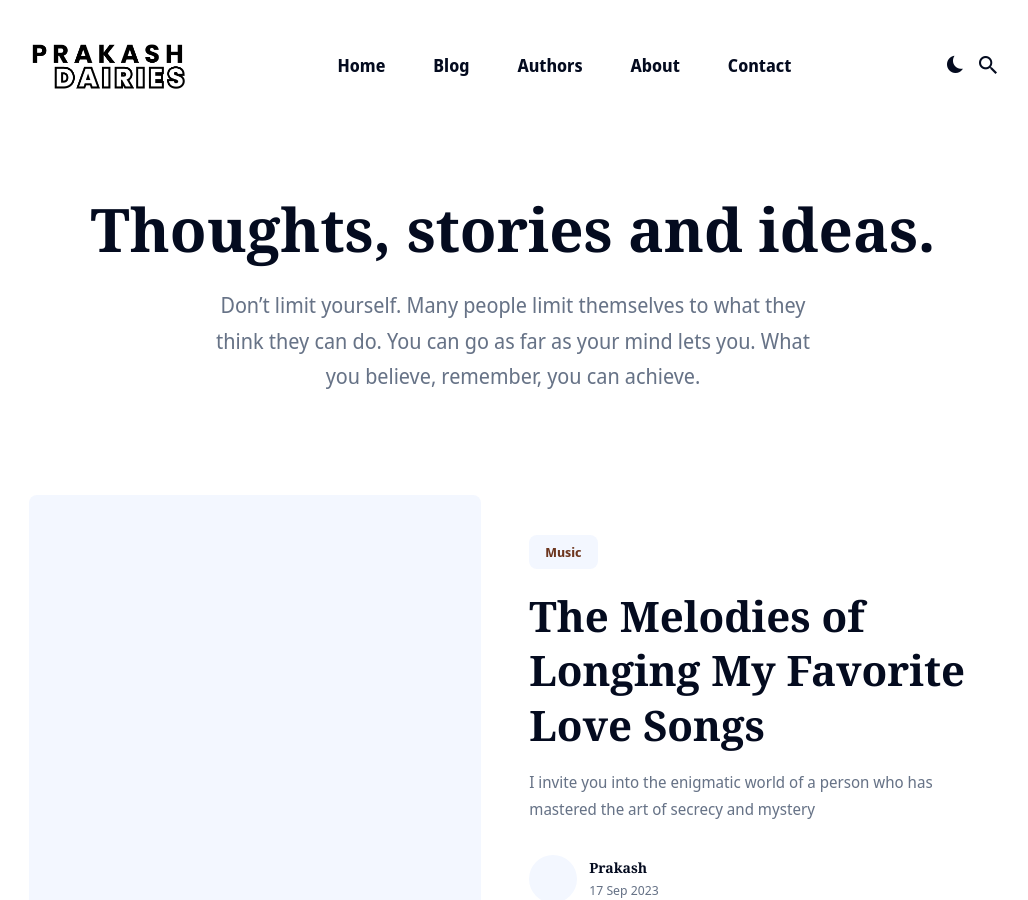
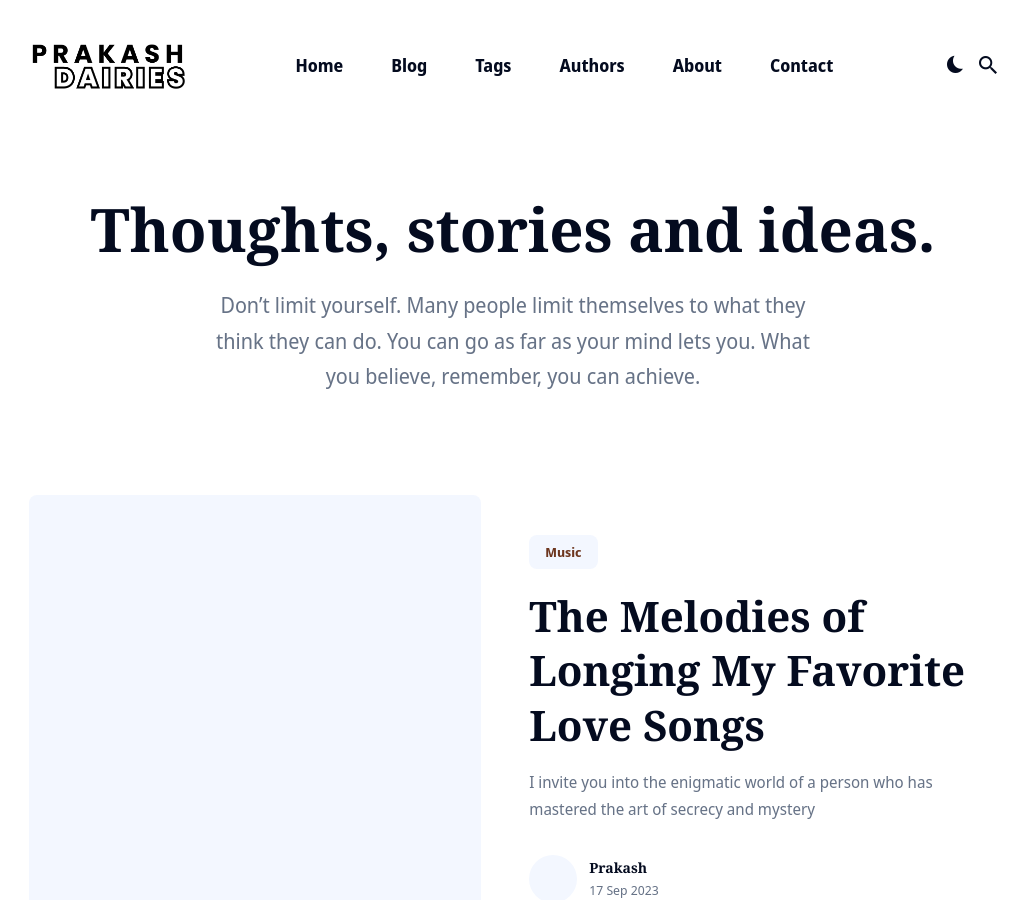
Before and after one commit to PrakasRavichandran/dairy-blog, a Jekyll site: the page built from index.html, in a window 1280 px wide and 900 px high. Shown: the whole window, without its empty margins (127-1155 px from the left). Built offline with Jekyll 4.4.1, drawn with Linux system fonts in a browser that asks for light colours; nearby versions of some CDN libraries.

Commit message:
Update settings.yml

```diff
--- a/_data/settings.yml
+++ b/_data/settings.yml
@@ -14,6 +14,8 @@ menu__settings:
       url: '/'
     - title: 'Blog'
       url: '/blog/'
+    - title: 'Tags'
+      url: '/tags'
     - title: 'Authors'
       url: '/authors'
     - title: 'About'
```
